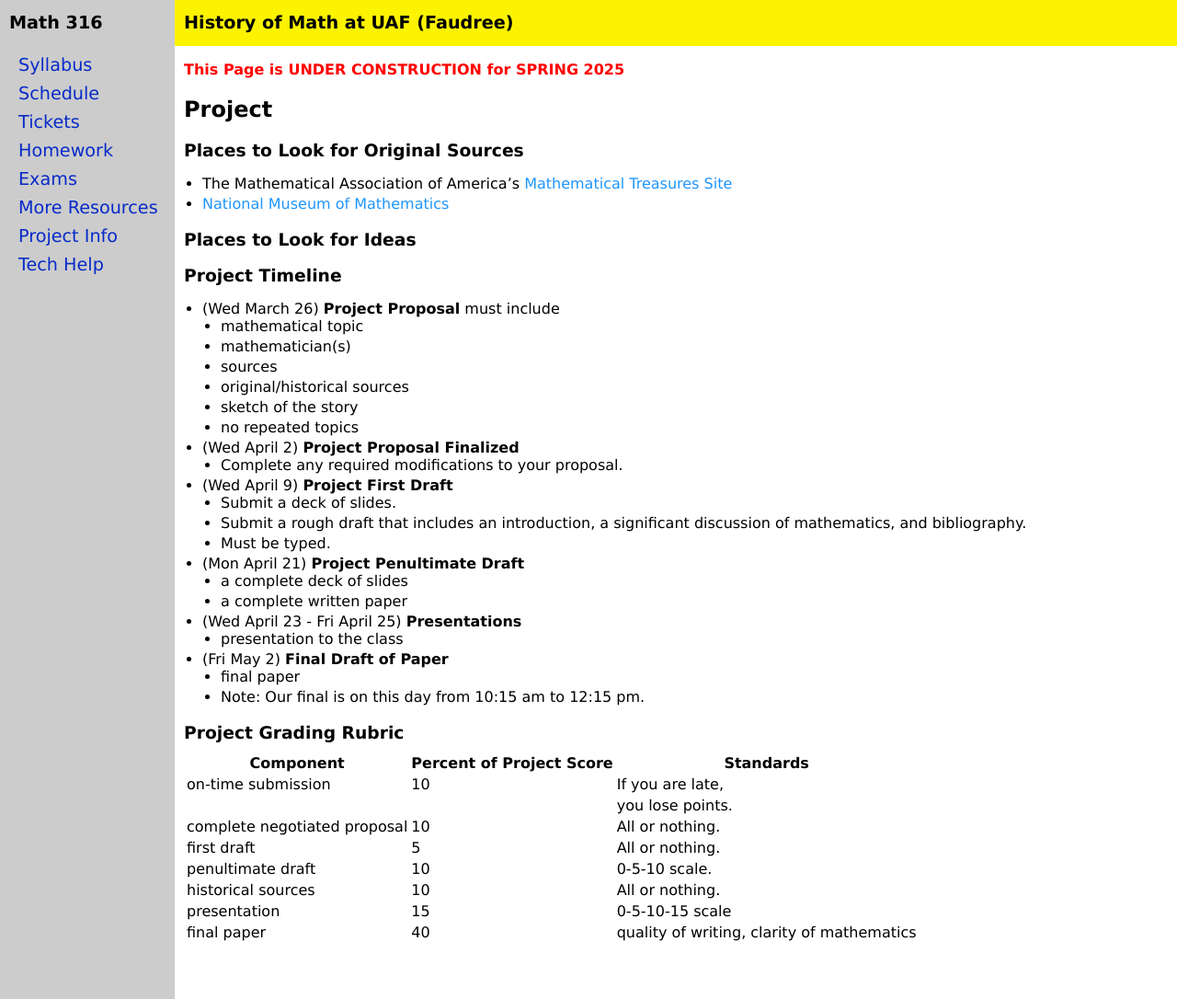
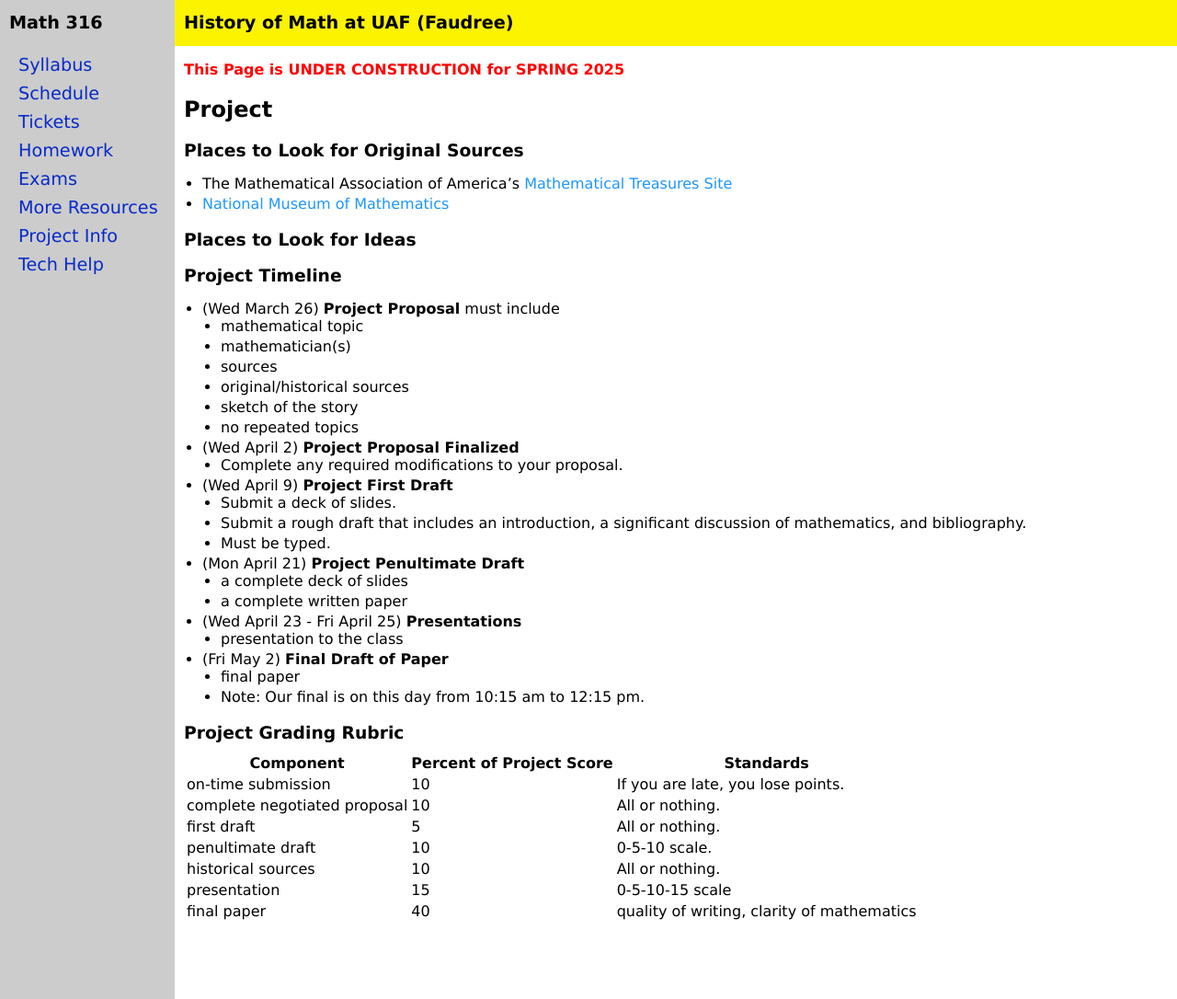
Before and after one commit to jrfaudree/HOM, a Jekyll site: the page built from project.md, in a window 1280 px wide and 1086 px high. Shown: the whole window at 92% size. Built offline with Jekyll 4.4.1, drawn with Linux system fonts in a browser that asks for light colours.

```diff
--- a/project.md
+++ b/project.md
@@ -48,8 +48,7 @@ title: Project
 
 | Component | Percent of Project Score | Standards |
 |-----------| --------------------------|-------------|
-| on-time submission | 10 | If you are late,|
-| | | you lose points.|
+| on-time submission | 10 | If you are late, you lose points.|
 | complete negotiated proposal | 10 | All or nothing.|
 | first draft | 5 | All or nothing. |
 | penultimate draft | 10 | 0-5-10 scale. |
```
